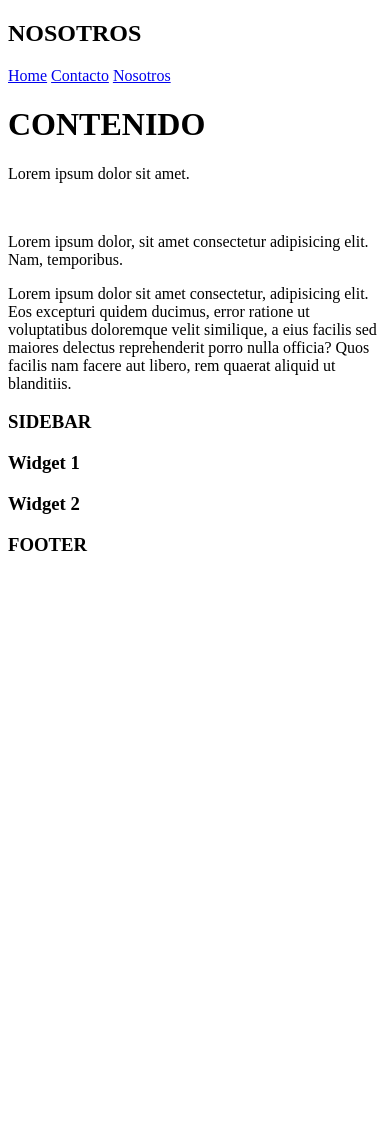
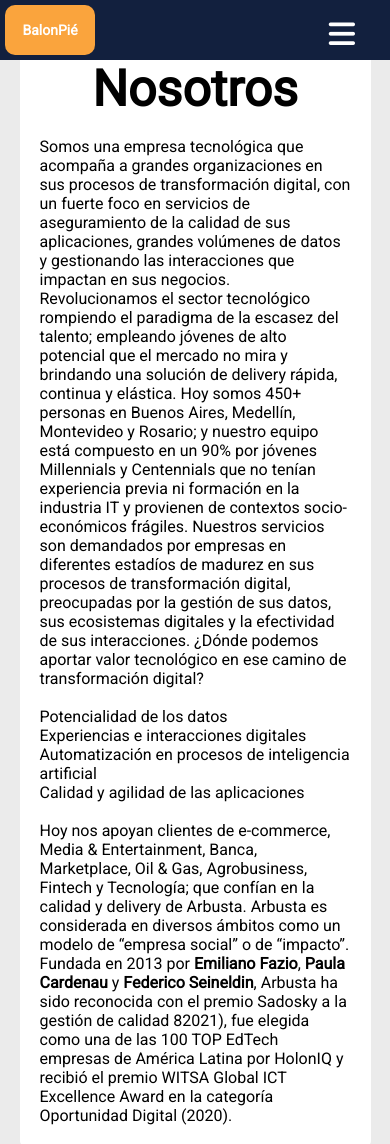
Before and after one commit to BMarquez96/TPO, a plain HTML site: page nosotros.html in a window 390 px wide. Shown: the top 1144 px of the page. Before the commit the page ends 844 px from the top, so only its background shows below. Drawn offline with Linux system fonts and the light colour scheme.

Commit message:
Agregado el contenido de Nosotros y los estilos del mismo

```diff
--- /dev/null
+++ b/estilos/est_nosotros.css
@@ -0,0 +1,218 @@
+*{
+    margin: 0;
+    padding: 0;
+    text-decoration: none;
+    list-style: none;
+}
+
+body{
+    background: rgb(235, 235, 235);
+    color: black;
+    font-family: 'Roboto', sans-serif;
+}
+
+.contenedor{
+    width: 90%;
+    max-width: 1000px;
+    margin: 20px auto;
+    display: grid;
+    grid-gap: 20px;
+    grid-template-columns: repeat(3, 1fr);
+    grid-template-rows: repeat(4, auto);
+
+    grid-template-areas:"cabezera cabezera cabezera"
+                        "contenido contenido contenido"
+                        "footer footer footer"
+}
+
+.contenedor > div,
+.contenedor .cabezera,
+.contenedor .contenido,
+.contenedor .footer {
+    background:  white;
+    padding: 20px;
+    border-radius: 4px;
+}
+.contenedor .cabezera{
+    grid-area: cabezera;
+    height: 60px;
+    background: #12203E;
+
+}
+.contenedor .cabezera header{
+    height: 60px;
+    width: 120px;
+    border-radius: 10px;
+    display: flex;
+    align-items: center;
+    justify-content: center;
+    float: left;
+    background: #FAA43D;
+    color:  white;
+    font-size: 14px;
+}
+.contenedor .cabezera header h2{
+    margin: 5px;
+    justify-content: center;
+}
+
+.contenedor .cabezera nav ul{
+    float: right;
+    margin: 20px;
+    color: green;
+}
+.contenedor .cabezera nav ul li{
+    display: inline-block;
+    line-height: 20px;
+    margin: 0 5px;
+}
+
+.contenedor .cabezera nav ul li a{
+    color: white;
+    font-size: 18px;
+    padding: 7px 13px;
+    border-radius: 3px;
+}
+li a.active, li a:hover{
+    background: #000090;
+    transition: .7s;
+}
+.checkbtn{
+    font-size: 30px;
+    color: white;
+    float: right;
+    line-height: 60px;
+    margin-right: 40px;
+    cursor: pointer;
+    display: none;
+}
+#check{
+    display: none;
+}
+
+
+.contenedor .contenido{
+    grid-area: contenido;
+    /* grid-column: span 2; */
+}
+.contenedor .contenido h1{
+    display: flex;
+    justify-content: center;
+    font-size: 50px;
+}
+.contenedor .footer .navfooter a{
+    display: flex;
+    font-size: 14px;
+    color: white;
+}
+
+.contenedor .footer .navfooter a:visited{
+    color: white;
+}
+.contenedor .footer .navfooter a:hover{
+    color: #FAA43D;
+}
+
+.contenedor .footer{
+    background: #12203E;
+    color: white;
+    /* grid-column: span 3; */
+    grid-area: footer;
+}
+.contenedor .footer .copyright{
+    color: white;
+    font-weight: bold;
+    display: flex;
+    justify-content: center;
+}
+
+@media screen and (max-width: 768px) {
+    .contenedor{
+        grid-template-areas:
+                        "cabezera cabezera cabezera"
+                        "contenido contenido contenido"
+                        "footer footer footer"
+    }
+    .checkbtn{
+        display: block;
+    }
+    .contenedor .cabezera{
+        position: fixed;
+        width: 100%;
+        left: 0;
+        border-radius: 0;
+        top: 0;
+        height: 50px;
+        padding: 5px;
+    }
+    .contenedor .cabezera header{
+        padding: 5px;
+        height: 40px;
+    }
+    .contenedor .cabezera nav ul{
+        position: fixed;
+        width: 50%;
+        height: 280px;
+        background: black;
+        top: 40px;
+        right: -100%;
+        text-align: center;
+        transition: all .5s;
+    }
+    .contenedor .cabezera nav ul li{
+        display: block;
+        margin: 50px 0;
+        line-height: 30px;
+    }
+    .contenedor .cabezera nav ul li a{
+        font-size: 20px;
+    }
+    .contenedor .cabezera nav ul li a:hover, .contenedor .cabezera nav ul li a.active{
+        background: none;
+        color: #FAA43D;
+
+    }
+    #check:checked ~ ul{
+        right: 0px;
+    }
+
+
+}
+
+@media screen and (max-width: 420px){
+    .contenedor{
+        grid-template-areas:"cabezera cabezera cabezera"
+                        "contenido contenido contenido"
+                        "footer footer footer"
+    }
+    .contenedor .cabezera header{
+        width: 80px;
+    }
+
+    .contenedor .cabezera header h2{
+        font-size: 14px;
+        justify-content: center;
+    }
+    .contenedor .cabezera nav ul{
+        position: fixed;
+        width: calc(100% - 40px);
+        height: 100%;
+        background: black;
+        top: 40px;
+        right: -100%;
+        text-align: center;
+        transition: all .5s;
+    }
+    .contenedor .footer .copyright{
+        font-size: 12px;
+        font-weight: lighter;
+        margin-top: 10px;
+    }
+    .contenedor .footer .navfooter a{
+        justify-content: center;
+    }
+
+    #check:checked ~ ul{
+        right: 0px;
+    }
+}
--- a/nosotros.html
+++ b/nosotros.html
@@ -4,51 +4,65 @@
         <meta charset="UTF-8">
         <meta http-equiv="X-UA-Compatible" content="IE=edge">
         <meta name="viewport" content="width=device-width, initial-scale=1.0">
-        <link rel="stylesheet" href="./estilos/estilos.css">
+        <link rel="stylesheet" href="./estilos/est_nosotros.css">
         <link href="https://fonts.googleapis.com/css?family=Roboto" rel="stylesheet">
+        <link rel="stylesheet" href="https://cdnjs.cloudflare.com/ajax/libs/font-awesome/6.1.1/css/all.min.css" integrity="sha512-KfkfwYDsLkIlwQp6LFnl8zNdLGxu9YAA1QvwINks4PhcElQSvqcyVLLD9aMhXd13uQjoXtEKNosOWaZqXgel0g==" crossorigin="anonymous" referrerpolicy="no-referrer" />
         <title>TPO - Brian Márquez</title>
     </head>
 
     <body>
         <div class="contenedor">
-            <Header class="header">
-                <h2>NOSOTROS</h2>
-            </Header>
+            <div class="cabezera">
+                <!-- header -->
+                <Header>
+                    <h2>BalonPié</h2>
+                </Header>
+                <!-- nav -->
+                <nav>
+                    <input type="checkbox" id="check">
+                    <label for="check" class="checkbtn">
+                        <i class="fa-solid fa-bars"></i>
+                    </label>
 
-            <nav>
-                <a href="./index.html">Home</a>
-                <a href="./contacto.html">Contacto</a>
-                <a href="./nosotros.html">Nosotros</a>
-            </nav>
-
-            <nav>
-                <link rel="stylesheet" href="">
-                <link rel="stylesheet" href="">
-                <link rel="stylesheet" href="">
-            </nav>
+                    <ul>
+                        <li><a href="./index.html" class="active">Home</a></li>
+                        <li><a href="./contacto.html">Contacto</a></li>
+                        <li><a href="./nosotros.html">Nosotros</a></li>
+                    </ul>
+                </nav>
+            </div>
 
             <main class="contenido">
-                <h1>CONTENIDO</h1>
-                <p>Lorem ipsum dolor sit amet.</p>
+                <h1>Nosotros</h1>
                 <br>
-                <p>Lorem ipsum dolor, sit amet consectetur adipisicing elit. Nam, temporibus.</p>
-                <p>Lorem ipsum dolor sit amet consectetur, adipisicing elit. Eos excepturi quidem ducimus, error ratione ut voluptatibus doloremque velit similique, a eius facilis sed maiores delectus reprehenderit porro nulla officia? Quos facilis nam facere aut libero, rem quaerat aliquid ut blanditiis.</p>
+                <div>
+                    <p>Somos una empresa tecnológica que acompaña a grandes organizaciones en sus procesos de transformación digital, con un fuerte foco en servicios de aseguramiento de la calidad de sus aplicaciones, grandes volúmenes de datos y gestionando las interacciones que impactan en sus negocios.
+                    Revolucionamos el sector tecnológico rompiendo el paradigma de la escasez del talento; empleando jóvenes de alto potencial que el mercado no mira y brindando una solución de delivery rápida, continua y elástica.
+                    Hoy somos 450+ personas en Buenos Aires, Medellín, Montevideo y Rosario; y nuestro equipo está compuesto en un 90% por jóvenes Millennials y Centennials que no tenían experiencia previa ni formación en la industria IT y provienen de contextos socio-económicos frágiles.
+                    Nuestros servicios son demandados por empresas en diferentes estadíos de madurez en sus procesos de transformación digital, preocupadas por la gestión de sus datos, sus ecosistemas digitales y la efectividad de sus interacciones.
+                    ¿Dónde podemos aportar valor tecnológico en ese camino de transformación digital?</p>
+                    <br>
+                    <ul>
+                    <li>Potencialidad de los datos</li>
+                    <li>Experiencias e interacciones digitales</li>
+                    <li>Automatización en procesos de inteligencia artificial</li>
+                    <li>Calidad y agilidad de las aplicaciones</li>
+                    </ul>
+                    <br>
+                    <p>Hoy nos apoyan clientes de e-commerce, Media &amp; Entertainment, Banca, Marketplace, Oil &amp; Gas, Agrobusiness, Fintech y Tecnología; que confían en la calidad y delivery de Arbusta.
+                    Arbusta es considerada en diversos ámbitos como un modelo de “empresa social” o de “impacto”. Fundada en 2013 por <strong>Emiliano Fazio</strong>, <strong>Paula Cardenau</strong> y <strong>Federico Seineldin</strong>, Arbusta ha sido reconocida con el premio Sadosky a la gestión de calidad 82021), fue elegida como una de las 100 TOP EdTech empresas de América Latina por HolonIQ y recibió el premio WITSA Global ICT Excellence Award en la categoría Oportunidad Digital (2020).</p>
+                </div>
             </main>
 
-            <aside class="sidebar">
-                <h3>SIDEBAR</h3>
-            </aside>
-
-            <div class="widget-1">
-                <h3>Widget 1</h3>
-            </div>
-
-            <div class="widget-2">
-                <h3>Widget 2</h3>
-            </div>
-
             <footer class="footer">
-                <h3>FOOTER</h3>
+                <nav class="navfooter">
+                    <a href="./index.html">Home</a>
+                    <a href="./contacto.html">Contacto</a>
+                    <a href="./nosotros.html">Nosotros</a>
+                </nav>
+                <div class="copyright">
+                    <p>© 2021 - 2022 Brian Márquez - All Rights Reserved.</p>
+                  </div>
             </footer>
 
         </div>
```
